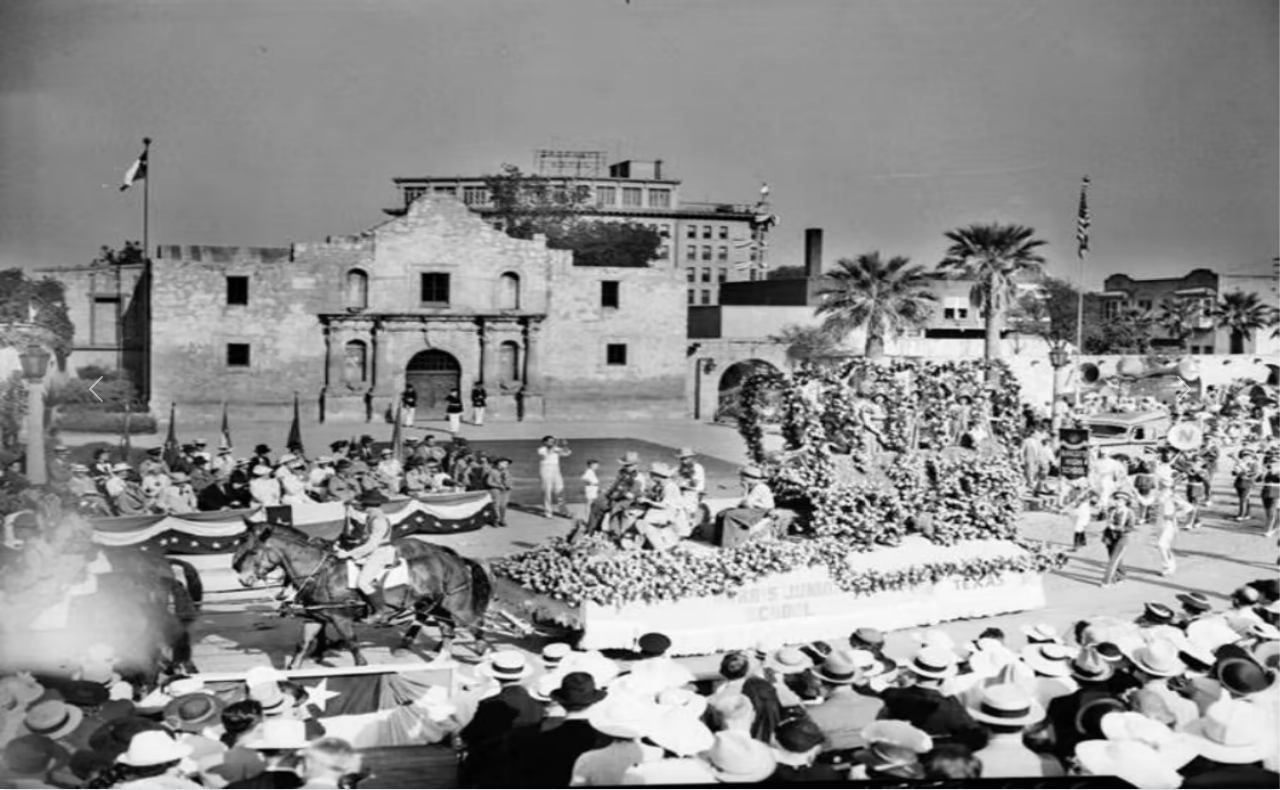
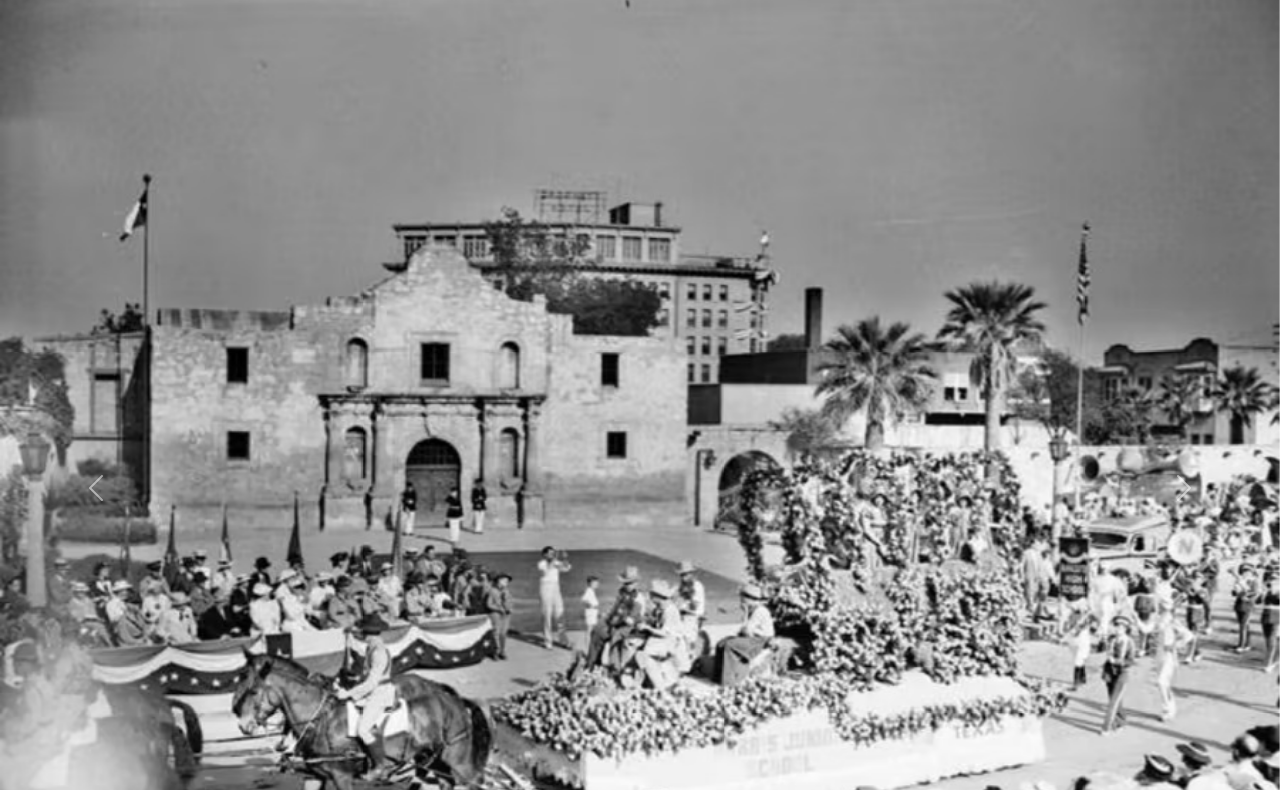
Before and after one commit to Elizabeth-Guerrero/UX_UI_HW_20, a plain HTML site: page index.html in a window 1280 px wide. Shown: the part 155-945 px from the top of the page. Drawn offline with nearby package versions, Linux system fonts and the light colour scheme.

Commit message:
gvbhnjmkl

```diff
--- a/css/index.css
+++ b/css/index.css
@@ -22,9 +22,6 @@ h1{
     text-align: center;
     color:#FFF
 }
-.carousel-item img {
-    height: 800px;
-  }
 .accordion-button{
     background-color: #00A0AE;
     color:#FFF;
```
